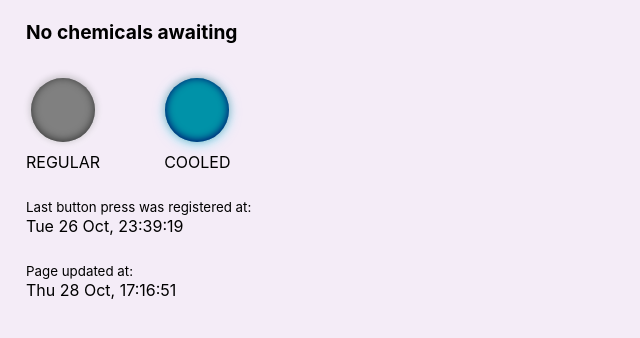
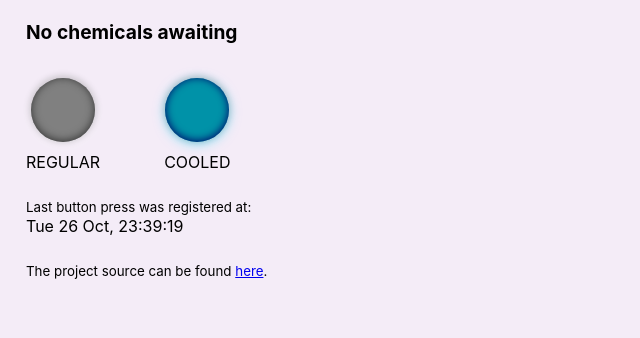
Before and after one commit to Dennis-van-Gils/project-WiFi-Chemicals-Delivery-Bell, a PHP site: page /chemicals_delivery/ in a window 1280 px wide. Shown: the top 338 px of the page, without its empty margins (0-640 px from the left). Run offline with PHP 8.4, Linux system fonts and the light colour scheme; data that the repository does not hold is empty.

Commit message:
Added hyperlink to GitHub project source

```diff
--- a/web/chemicals_delivery/index.php
+++ b/web/chemicals_delivery/index.php
@@ -101,6 +101,7 @@ if (!file_exists(\Globals\FILE_BUTTON_STATES)) {
     </div>
   </div>
 
+  <!--
   <div class="row">
     <div>
       <?php
@@ -108,6 +109,14 @@ if (!file_exists(\Globals\FILE_BUTTON_STATES)) {
       ?>
     </div>
   </div>
+  -->
+
+  <div class="row">
+    <div><small>The project source can be found <a
+    href="https://github.com/Dennis-van-Gils/project-WiFi-Chemicals-Delivery-Bell"
+    target="_blank">here</a>.</small></div>
+  </div>
+
 </div>
 
 </body>
```
